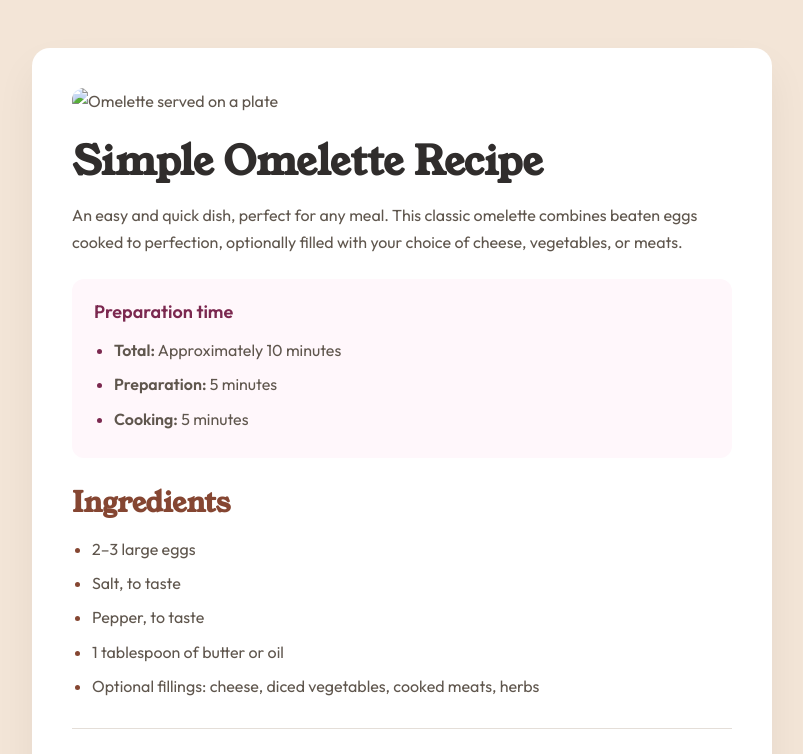
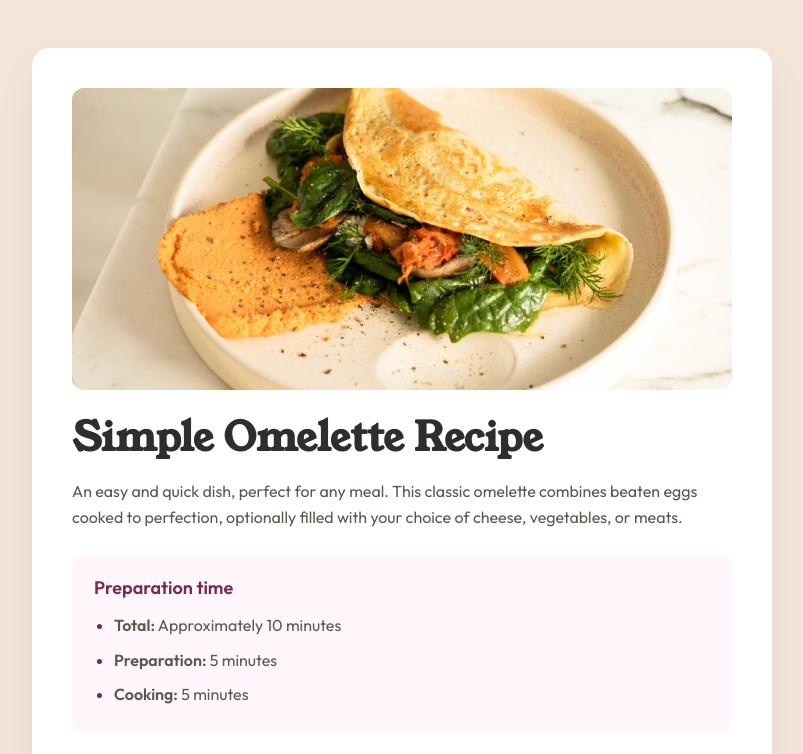
Before and after one commit to eRriKo08/Simple-Omelette-Recipe, a plain HTML site: page index.html in a window 1280 px wide. Shown: the top 754 px of the page, without its empty margins (238-1041 px from the left). Drawn offline with nearby package versions, Linux system fonts and the light colour scheme; files that its build step writes are made by us from their sources; the site is published under a folder, as on GitHub Pages, so addresses that start at the root find nothing.

Commit message:
Update index.html

```diff
--- a/index.html
+++ b/index.html
@@ -18,7 +18,7 @@
 
 <body>
     <main class="recipe" role="main">
-        <img class="hero" src="/img/image-omelette.jpeg" alt="Omelette served on a plate" />
+        <img class="hero" src="./img/image-omelette.jpeg" alt="Omelette served on a plate" />
 
         <h1>Simple Omelette Recipe</h1>
         <p>
```
